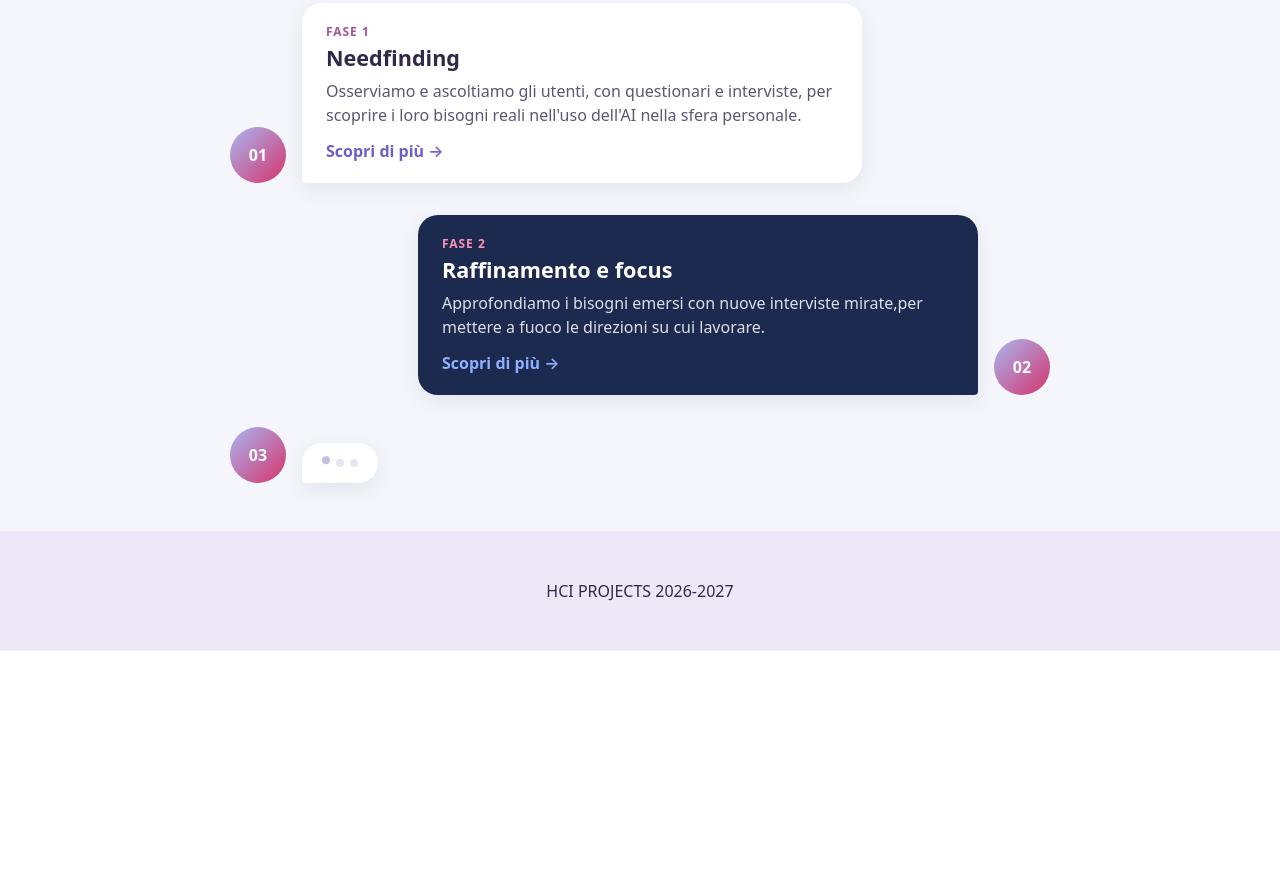
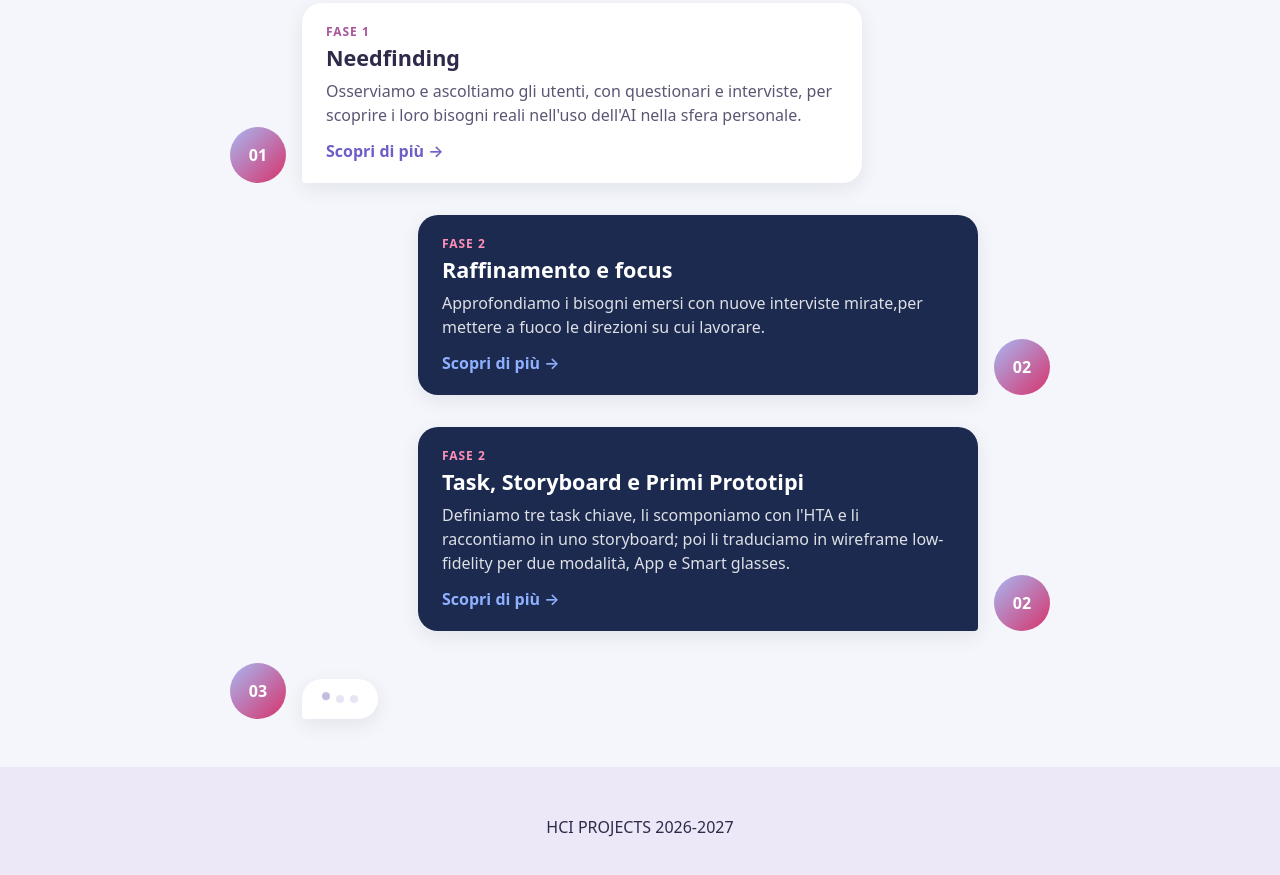
Before and after one commit to jessssssif/Project_HCI_ResNovae, a plain HTML site: page index.html in a window 1280 px wide. Shown: the part 1278-2153 px from the top of the page. Before the commit the page ends 1929 px from the top, so only its background shows below. Drawn offline with nearby package versions, Linux system fonts and the light colour scheme.

Commit message:
Update homepage with C3

```diff
--- a/index.html
+++ b/index.html
@@ -105,7 +105,7 @@
                             <div class="fase">Fase 1</div>
                             <h3>Needfinding</h3>
                             <p>Osserviamo e ascoltiamo gli utenti, con questionari e interviste, per scoprire i loro bisogni reali nell'uso dell'AI nella sfera personale.</p>
-                            <a href="https://canva.link/needfinding-c1-resnovae" target="_blank" rel="noopener">Scopri di più →</a>
+                            <a href="https://canva.link/rijtkkxbvq339qg" target="_blank" rel="noopener">Scopri di più →</a>
                         </div>
                     </div>
 
@@ -115,7 +115,17 @@
                             <div class="fase">Fase 2</div>
                             <h3>Raffinamento e focus</h3>
                             <p>Approfondiamo i bisogni emersi con nuove interviste mirate,per mettere a fuoco le direzioni su cui lavorare.</p>
-                            <a href="https://canva.link/raffinamento-e-focus-c2-resnovae" target="_blank" rel="noopener">Scopri di più →</a>
+                            <a href="https://canva.link/ievwgbwm2acz08k" target="_blank" rel="noopener">Scopri di più →</a>
+                        </div>
+                    </div>
+
+                    <div class="step right">
+                        <div class="step-num">02</div>
+                        <div class="bubble">
+                            <div class="fase">Fase 2</div>
+                            <h3>Task, Storyboard e Primi Prototipi</h3>
+                            <p>Definiamo tre task chiave, li scomponiamo con l'HTA e li raccontiamo in uno storyboard; poi li traduciamo in wireframe low-fidelity per due modalità, App e Smart glasses.</p>
+                            <a href="https://canva.link/r7apcz6y6rrpnj7" target="_blank" rel="noopener">Scopri di più →</a>
                         </div>
                     </div>
 
```
